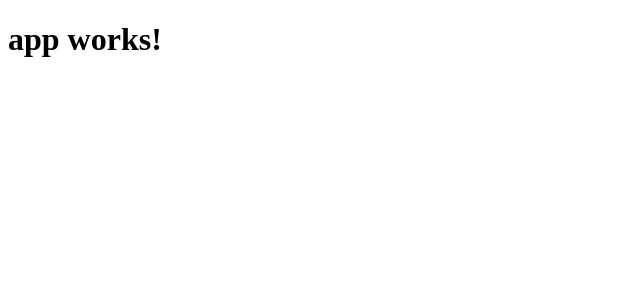
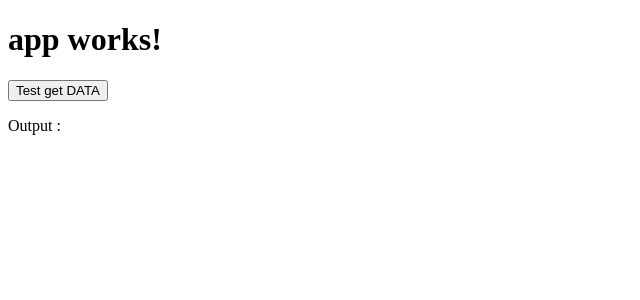
Before and after one commit to neosis91/projet-angular, an Angular app: page / in a window 1280 px wide. Shown: the top 300 px of the page, without its empty margins (0-640 px from the left). Built offline with nearby package versions, Linux system fonts and the light colour scheme.

Commit message:
first get netflixRoulette

```diff
--- a/src/app/app.component.html
+++ b/src/app/app.component.html
@@ -1,3 +1,4 @@
 <h1>
   {{title}}
 </h1>
+<app-http-test></app-http-test>
--- a/src/app/app.module.ts
+++ b/src/app/app.module.ts
@@ -5,10 +5,12 @@ import { HttpModule } from '@angular/http';
 
 import { AppComponent } from './app.component';
 import { TvmazeService } from './services/tvmaze.service';
+import { HttpTestComponent } from './http-test/http-test.component';
 
 @NgModule({
   declarations: [
-    AppComponent
+    AppComponent,
+    HttpTestComponent
   ],
   imports: [
     BrowserModule,
--- /dev/null
+++ b/src/app/http-test-service.service.ts
@@ -0,0 +1,12 @@
+import { Injectable } from '@angular/core';
+import {Http} from '@angular/http';
+
+@Injectable()
+export class HttpTestServiceService {
+
+  constructor(private _http: Http) { }
+  getCurrentMovie() {
+    return this._http.get('http://netflixroulette.net/api/api.php?title=Attack%20on%20titan')
+        .map(res => res.json());
+  }
+}
--- /dev/null
+++ b/src/app/http-test/http-test.component.html
@@ -0,0 +1,2 @@
+<button (click)="onTestGet()"> Test get DATA </button>
+<p> Output : {{ getData}}</p>
--- /dev/null
+++ b/src/app/http-test/http-test.component.ts
@@ -0,0 +1,23 @@
+import { Component,  } from '@angular/core';
+import {HttpTestServiceService} from '../http-test-service.service';
+
+@Component({
+  selector: 'app-http-test',
+  templateUrl: './http-test.component.html',
+  styleUrls: ['./http-test.component.css'],
+  providers: [HttpTestServiceService]
+})
+export class HttpTestComponent   {
+  getData: string;
+
+  constructor(private _httpService: HttpTestServiceService) {
+  }
+  onTestGet() {
+    this._httpService.getCurrentMovie()
+        .subscribe(
+            data => this.getData = JSON.stringify(data),
+            error => alert(error),
+            () => console.log('success')
+        );
+  }
+}
--- a/src/main.ts
+++ b/src/main.ts
@@ -3,6 +3,7 @@ import { platformBrowserDynamic } from '@angular/platform-browser-dynamic';
 
 import { AppModule } from './app/app.module';
 import { environment } from './environments/environment';
+import { HttpModule, JsonpModule } from '@angular/http';
 
 if (environment.production) {
   enableProdMode();
```
Also changed, not shown: src/app/http-test/http-test.component.css (added), 2 other files (tests, documents, lock files or other folders).
